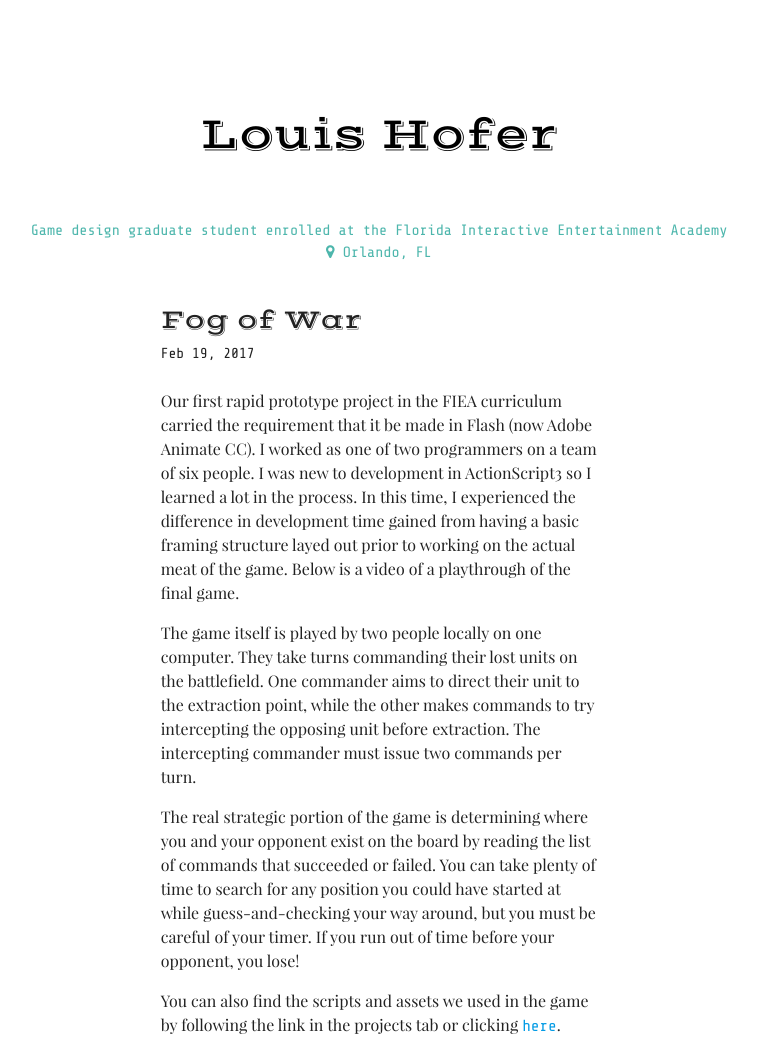
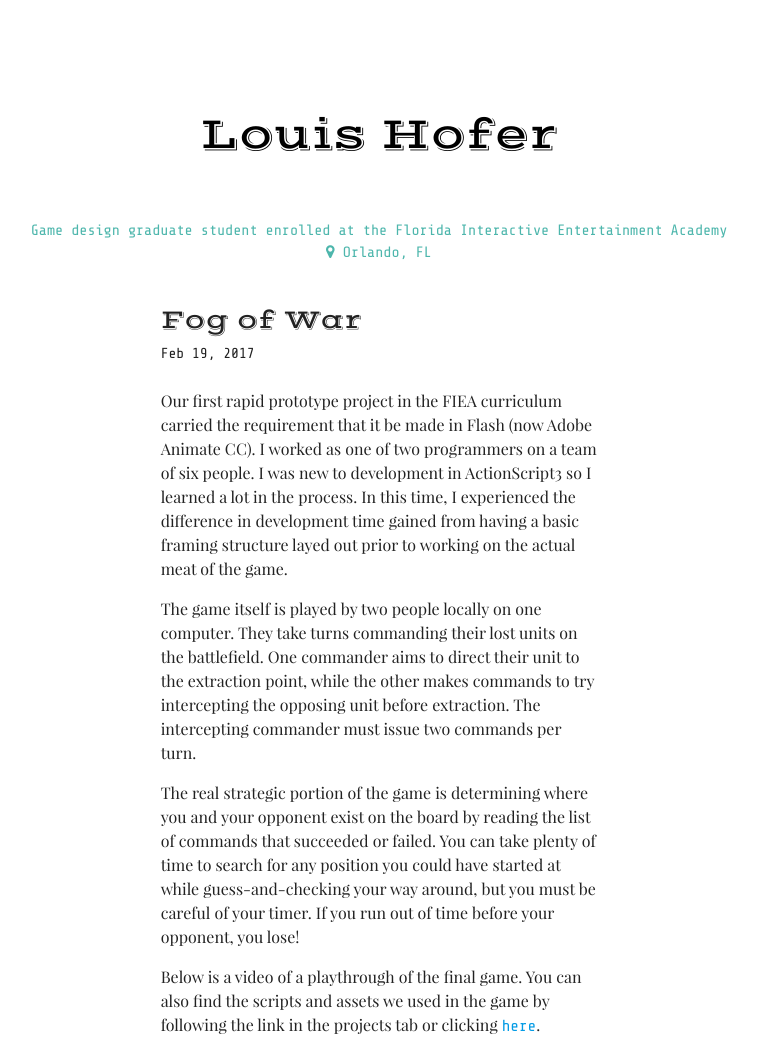
Before and after one commit to punster94/punster94.github.io, a Jekyll site: the page built from _posts/2017-2-20-fog-of-war.md, in a window 1280 px wide and 1400 px high, cut to the strip 0-1050 px from the top of the window. Shown: the whole strip, without its empty margins (261-1019 px from the left). Built offline with Jekyll 4.4.1, drawn with Linux system fonts in a browser that asks for light colours; some web fonts are replaced; part of the change alters nothing that is shown.

```diff
--- a/_posts/2017-2-20-fog-of-war.md
+++ b/_posts/2017-2-20-fog-of-war.md
@@ -10,7 +10,6 @@ Our first rapid prototype project in the FIEA curriculum carried the requirement
 I worked as one of two programmers on a team of six people.
 I was new to development in ActionScript3 so I learned a lot in the process.
 In this time, I experienced the difference in development time gained from having a basic framing structure layed out prior to working on the actual meat of the game.
-Below is a video of a playthrough of the final game.
 
 The game itself is played by two people locally on one computer.
 They take turns commanding their lost units on the battlefield.
@@ -21,6 +20,7 @@ The real strategic portion of the game is determining where you and your opponen
 You can take plenty of time to search for any position you could have started at while guess-and-checking your way around, but you must be careful of your timer.
 If you run out of time before your opponent, you lose!
 
+Below is a video of a playthrough of the final game.
 You can also find the scripts and assets we used in the game by following the link in the projects tab or clicking <a href="https://github.com/punster94/FogOfWar">here</a>.
 
 <div style="position:relative;height:0;padding-bottom:56.25%"><iframe src="https://www.youtube.com/embed/yMx4sQ3Lrvs?ecver=2" style="position:absolute;width:100%;height:100%;left:0" width="640" height="360" frameborder="0" allowfullscreen></iframe></div>
```
